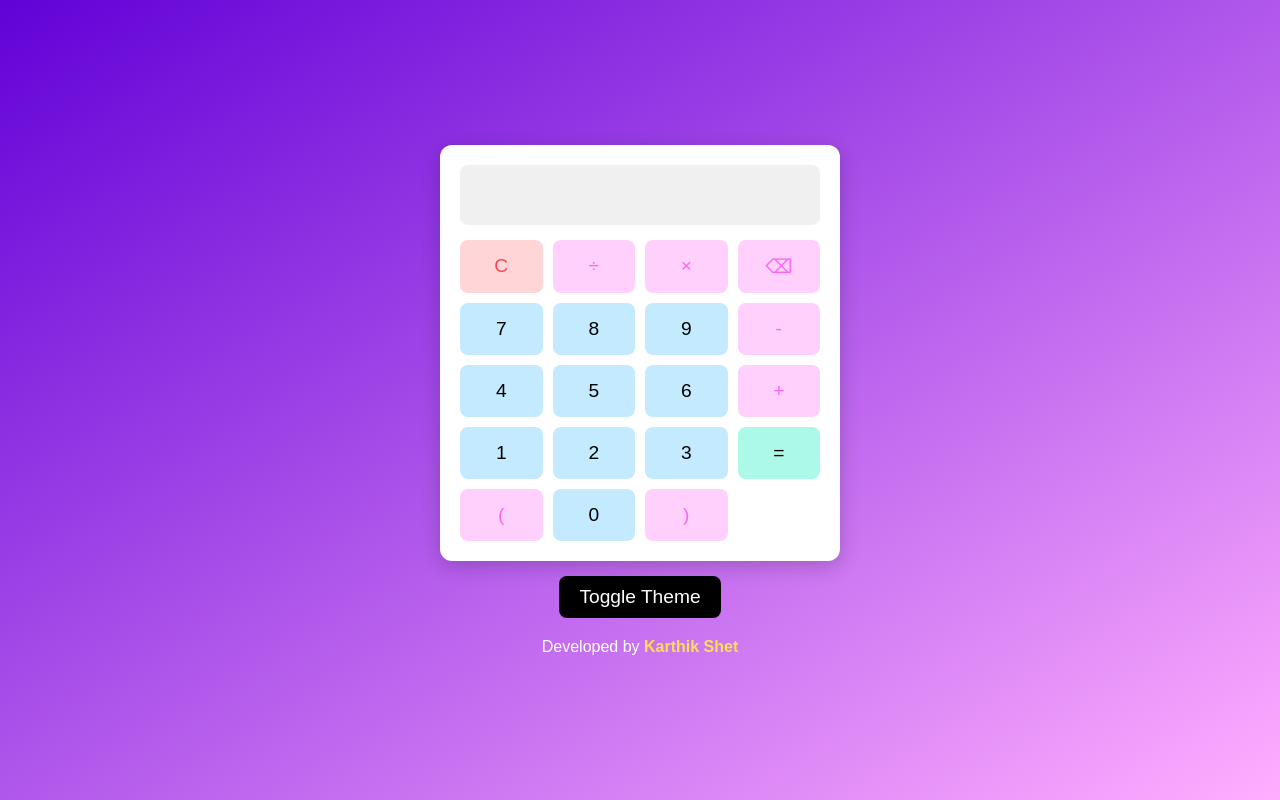
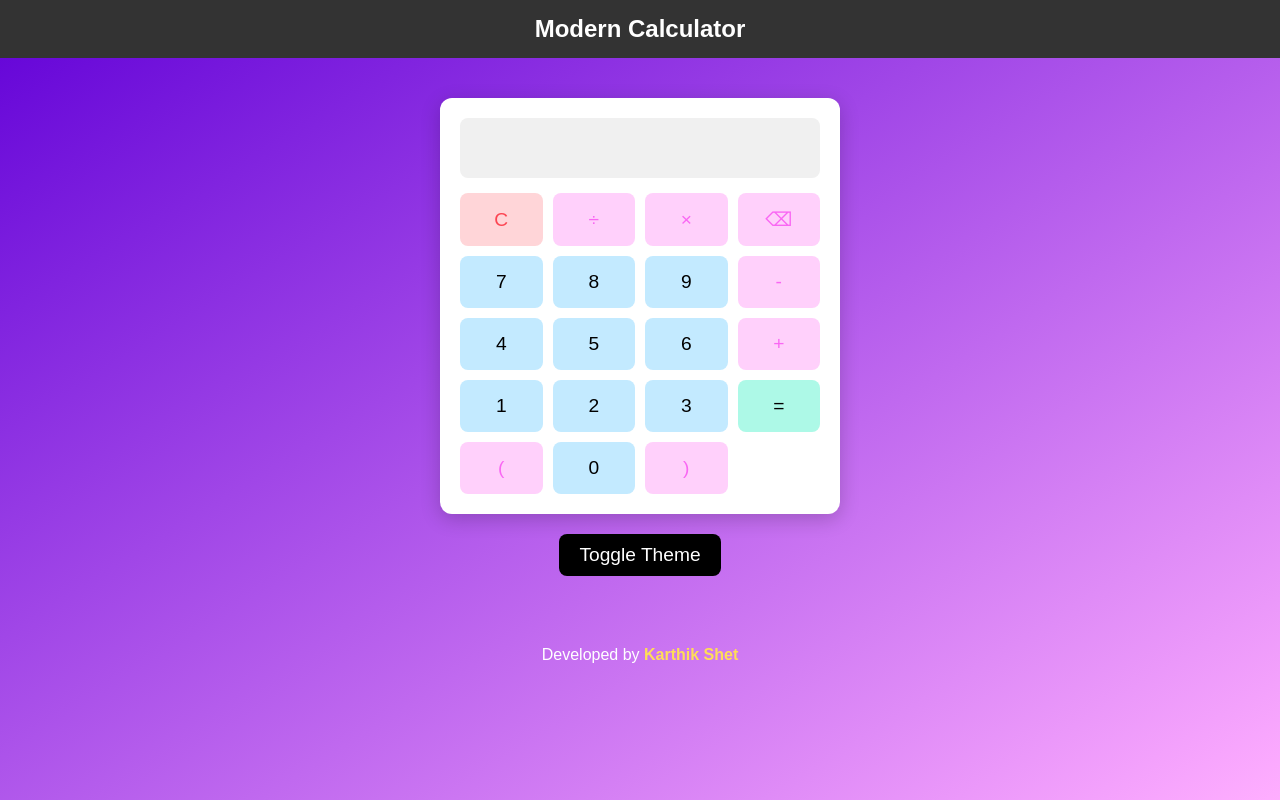
Before and after one commit to karthikrshet/modern-calculator, a plain HTML site: page index.html in a window 1280 px wide. Drawn offline with Linux system fonts and the light colour scheme.

Commit message:
Update index.html

```diff
--- a/index.html
+++ b/index.html
@@ -19,17 +19,25 @@
             min-height: 100vh;
             display: flex;
             flex-direction: column;
-            align-items: center;
-            justify-content: center;
-            padding: 20px;
+        }
+
+        nav {
+            background-color: #333;
+            color: #fff;
+            padding: 15px;
+            text-align: center;
+            font-size: 1.5rem;
+            font-weight: bold;
         }
 
         .container {
             display: flex;
             flex-direction: column;
             align-items: center;
+            justify-content: center;
             width: 100%;
             max-width: 400px;
+            margin: 40px auto;
         }
 
         .calculator {
@@ -85,7 +93,6 @@
         .btn-equal {
             background: #adf9e7;
             color: #000;
-            grid-column: span 1;
         }
 
         button#clear {
@@ -94,7 +101,7 @@
         }
 
         button#toggleTheme {
-            margin-top: 15px;
+            margin-top: 20px;
             background: #000;
             color: #fff;
             padding: 10px 20px;
@@ -104,7 +111,7 @@
         footer {
             text-align: center;
             color: #fff;
-            margin-top: 20px;
+            margin-top: 30px;
             font-size: 1rem;
         }
 
@@ -131,6 +138,11 @@
 </head>
 
 <body>
+    <!-- Navigation Bar -->
+    <nav>
+        Modern Calculator
+    </nav>
+
     <div class="container">
         <div class="calculator">
             <div id="display" aria-label="Calculator display"></div>
```
